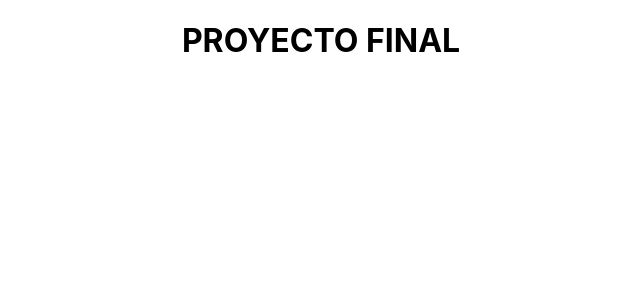
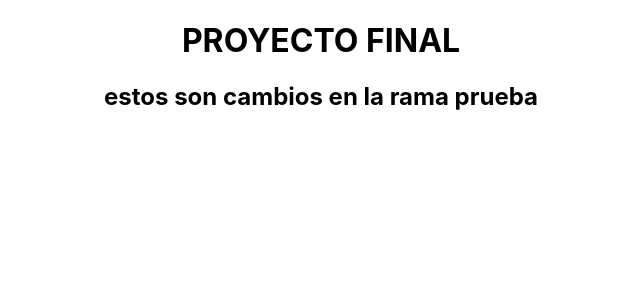
Before and after one commit to maicolortz/PF-CARS-MARKET, a React (Create React App) app in the folder client/: page / in a window 1280 px wide. Shown: the top 300 px of the page, without its empty margins (319-959 px from the left). Built offline with nearby package versions, Linux system fonts and the light colour scheme.

Commit message:
prueba-primercambio

```diff
--- a/client/src/App.js
+++ b/client/src/App.js
@@ -7,6 +7,7 @@ function App() {
   return (
     <div className="App">
       <h1>PROYECTO FINAL</h1>
+      <h2>estos son cambios en la rama prueba</h2>
     </div>
   );
 }
```
